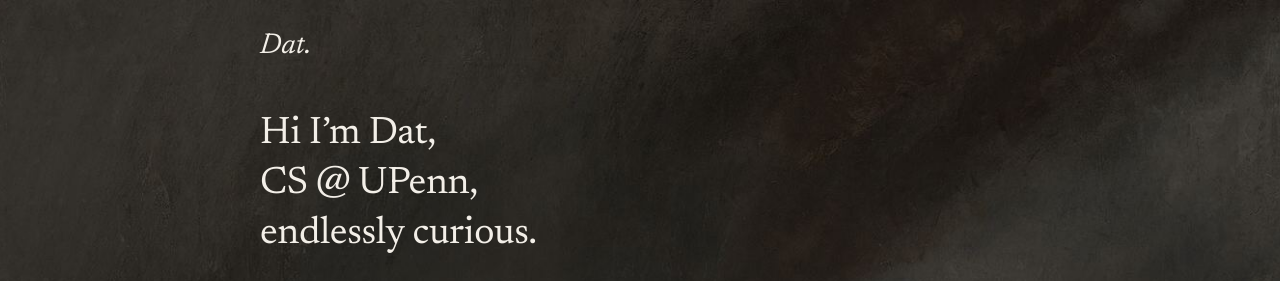
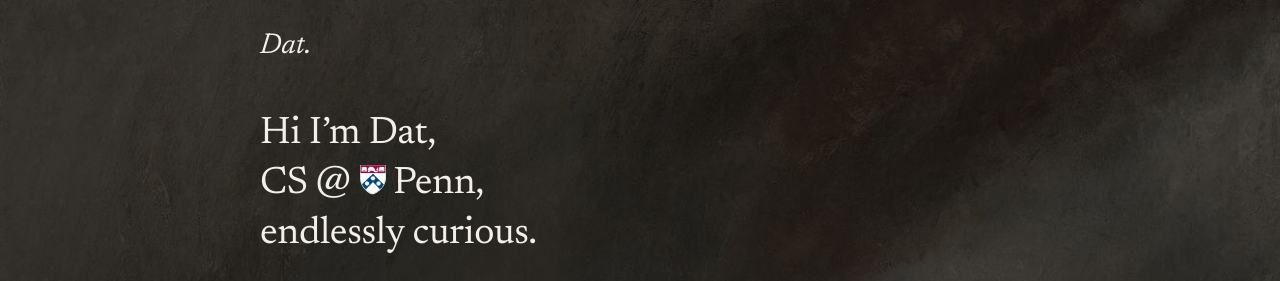
Before and after one commit to whenindan/Portfolio, a website: page index.html in a window 1280 px wide. Shown: the top 281 px of the page. Drawn offline with Linux system fonts and the light colour scheme.

Commit message:
Add school logo

```diff
--- a/index.html
+++ b/index.html
@@ -30,7 +30,7 @@
         <div class="container">
             <div class="hero-row">
                 <div class="hero-text">
-                    <h1 class="hero-title">Hi I’m Dat,<br>CS @ UPenn,<br>endlessly curious.</h1>
+                    <h1 class="hero-title">Hi I’m Dat,<br>CS @ <span class="school"><img class="school-logo" src="imgs/penn-shield.svg" alt="" aria-hidden="true">Penn</span>,<br>endlessly curious.</h1>
                     <div class="contact-links">
                         <a href="https://linkedin.com/in/dat-nguyen294" target="_blank" class="contact-link"
                             aria-label="LinkedIn">
--- a/styles.css
+++ b/styles.css
@@ -140,6 +140,19 @@
     font-weight: 400;
     line-height: 1.3;
     letter-spacing: -0.01em;
+}
+
+.school {
+    white-space: nowrap;
+}
+
+.school-logo {
+    /* sized to the cap height so the shield reads as part of the word */
+    height: 0.78em;
+    width: auto;
+    margin: 0 0.18em 0 0.04em;
+    vertical-align: baseline;
+    transform: translateY(0.04em);
 }
 
 /* ===== HERO ROW (title + contact links) ===== */
```
Also changed, not shown: imgs/penn-shield.svg (added).
